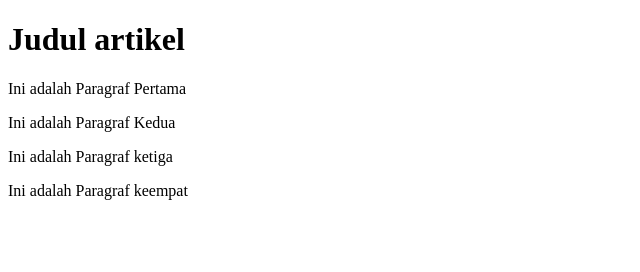
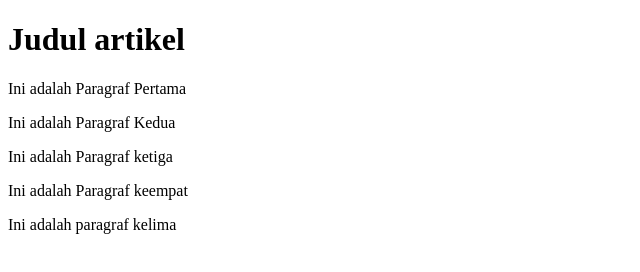
Before and after one commit to LeonardoMulianngga/Praktek-06-Git-Hub, a plain HTML site: page index.html in a window 1280 px wide. Shown: the whole page, without its empty margins (0-640 px from the left). Drawn offline with Linux system fonts and the light colour scheme.

Commit message:
menambahkan paragraf ke 5

```diff
--- a/index.html
+++ b/index.html
@@ -11,5 +11,6 @@
    <p>Ini adalah Paragraf Kedua</p>
    <p>Ini adalah Paragraf ketiga</p>
    <p>Ini adalah Paragraf keempat</p>
+   <p>Ini adalah paragraf kelima</p>
 </body>
 </html>
```
